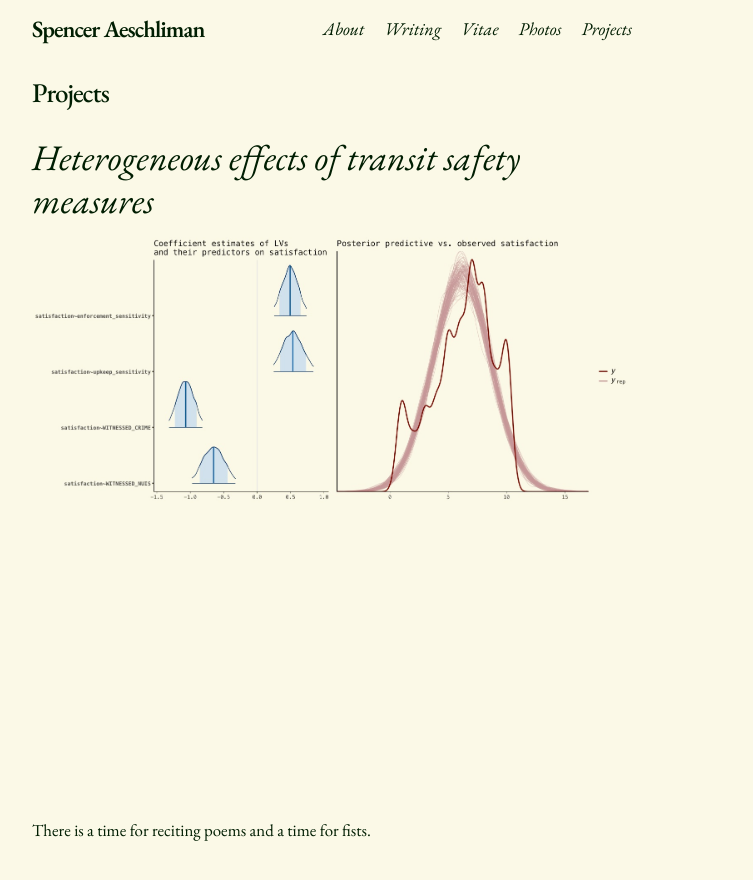
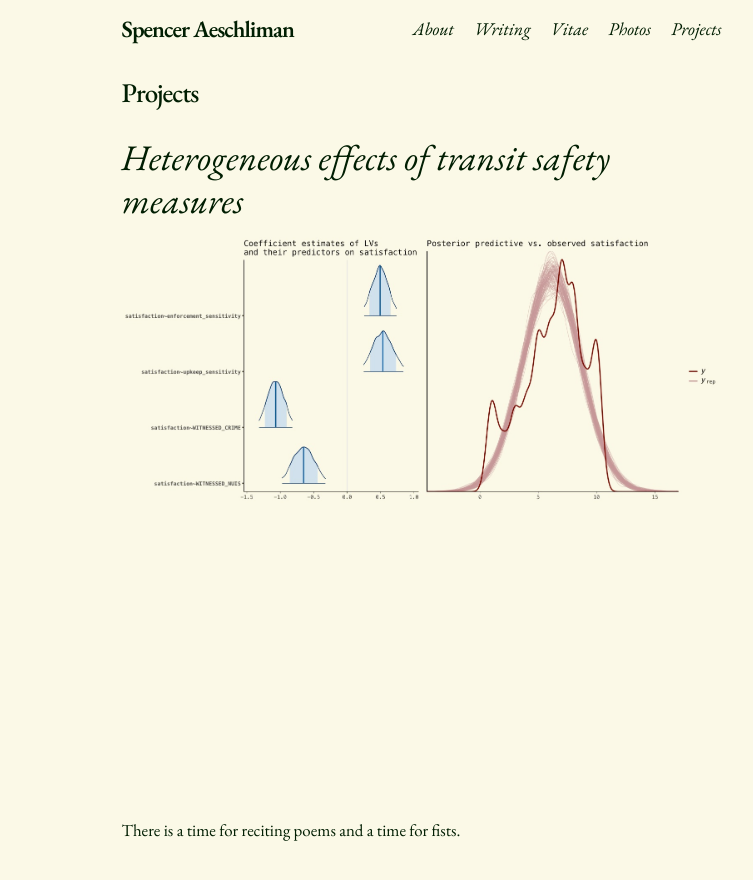
Before and after one commit to s-aeschliman/s-aeschliman.github.io, a Jekyll site: the page built from docs/projects.md, in a window 1280 px wide. Shown: the top 880 px of the page, without its empty margins (190-943 px from the left). Built offline with Jekyll 4.4.1, drawn with Linux system fonts in a browser that asks for light colours; some web fonts are replaced.

Commit message:
pc spacing

```diff
--- a/docs/_sass/minima.scss
+++ b/docs/_sass/minima.scss
@@ -26,7 +26,7 @@ $table-text-align: left !default;
 $content-width:    600px !default; // custom
 $on-palm:          600px !default;
 $on-laptop:        600px !default;
-$left-offset:      15% !default; // off-center content
+$left-offset:      22% !default; // off-center content
 
 // Use media queries like this:
 // @include media-query($on-palm) {
```
